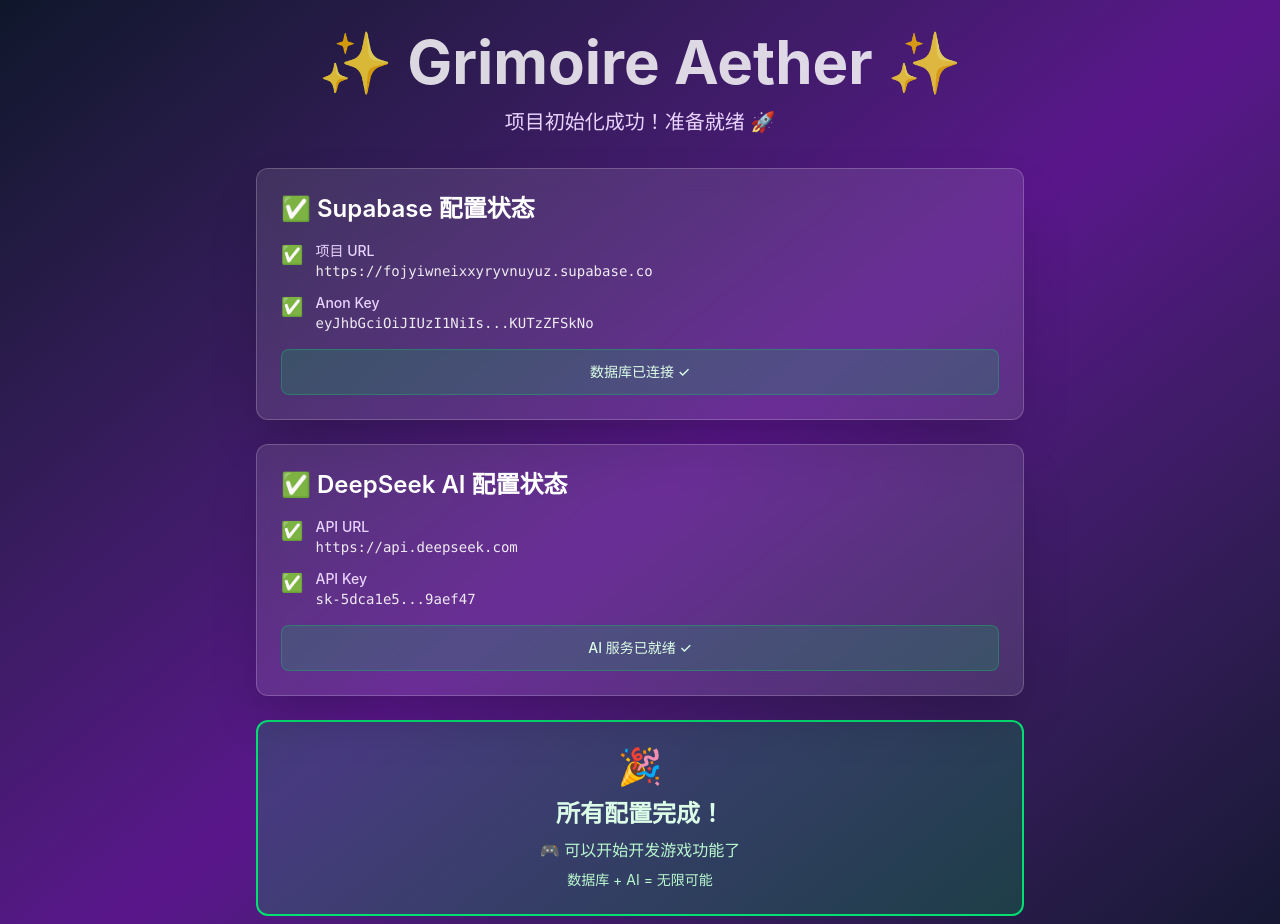
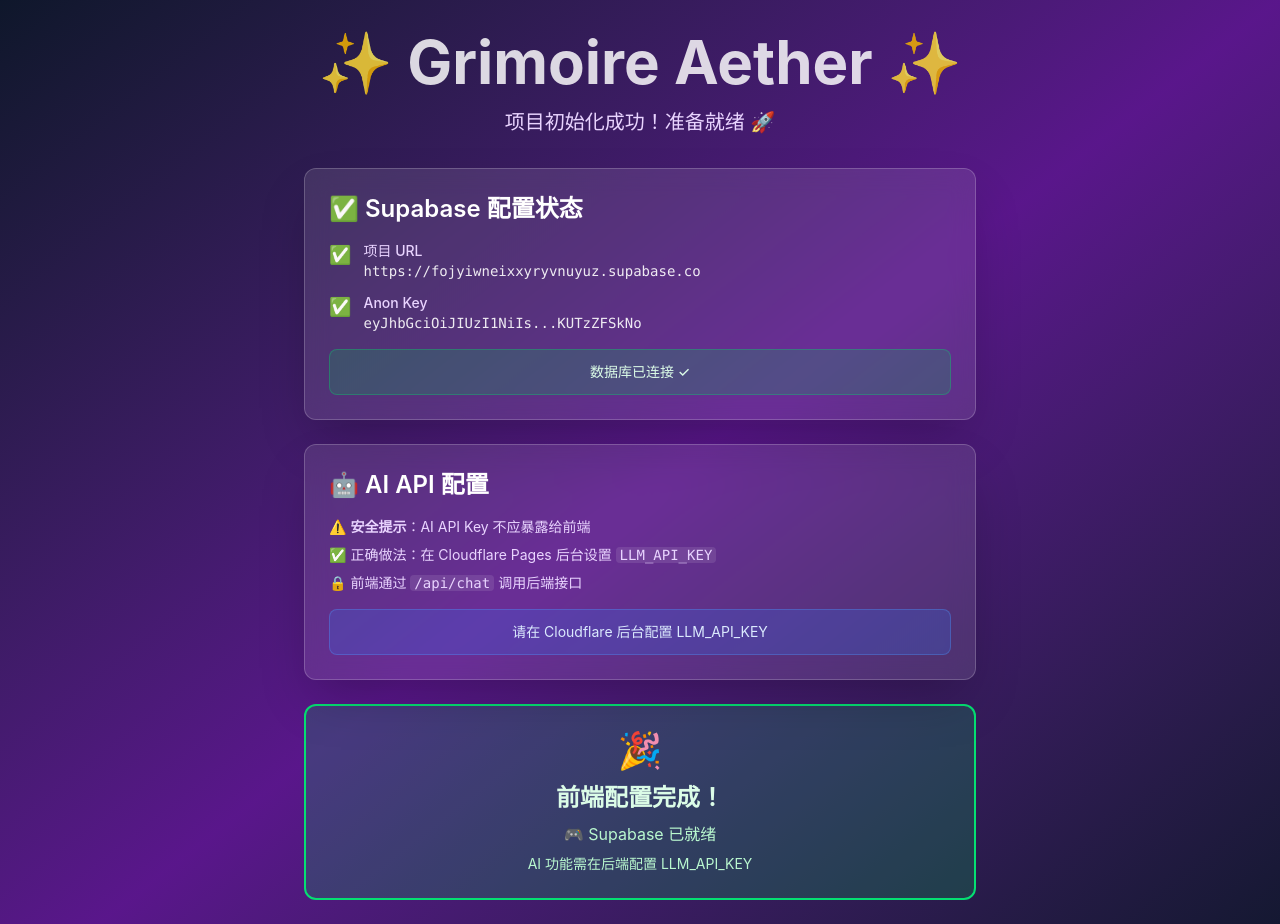
Before and after one commit to Shallow-dusty/Grimoire-Aether, a React (Vite) app: page / in a window 1280 px wide. Shown: the top 924 px of the page. Built offline with nearby package versions, Linux system fonts and the light colour scheme.

Commit message:
Fix: Add .npmrc for legacy-peer-deps, secure AI API key handling

```diff
--- a/src/App.tsx
+++ b/src/App.tsx
@@ -1,25 +1,16 @@
 import React from 'react';
 
 const App: React.FC = () => {
-  // 检查 Supabase 配置
+  // 检查 Supabase 配置（前端可访问）
   const supabaseUrl = import.meta.env.VITE_SUPABASE_URL;
   const supabaseKey = import.meta.env.VITE_SUPABASE_ANON_KEY;
   const isSupabaseConfigured = supabaseUrl && supabaseKey &&
     !supabaseUrl.includes('placeholder') &&
     !supabaseKey.includes('placeholder');
 
-  // 检查 AI API 配置
-  const aiApiUrl = import.meta.env.VITE_AI_API_URL;
-  const aiApiKey = import.meta.env.VITE_AI_API_KEY;
-  const isAiConfigured = aiApiUrl && aiApiKey &&
-    !aiApiUrl.includes('placeholder') &&
-    !aiApiKey.includes('placeholder');
-
-  const allConfigured = isSupabaseConfigured && isAiConfigured;
-
   return (
     <div className="min-h-screen bg-gradient-to-br from-slate-900 via-purple-900 to-slate-900 flex items-center justify-center p-8">
-      <div className="max-w-3xl w-full space-y-6">
+      <div className="max-w-2xl w-full space-y-6">
         {/* 主标题 */}
         <div className="text-center mb-8">
           <h1 className="text-6xl font-bold text-white mb-4 animate-pulse">
@@ -65,8 +56,8 @@
 
           {/* Supabase 状态总结 */}
           <div className={`mt-4 p-3 rounded-lg ${isSupabaseConfigured
-              ? 'bg-green-500/20 border border-green-400/30'
-              : 'bg-yellow-500/20 border border-yellow-400/30'
+            ? 'bg-green-500/20 border border-green-400/30'
+            : 'bg-yellow-500/20 border border-yellow-400/30'
             }`}>
             <div className="text-center text-sm">
               {isSupabaseConfigured ? (
@@ -78,78 +69,43 @@
           </div>
         </div>
 
-        {/* AI API 配置状态卡片 */}
+        {/* AI API 说明卡片 */}
         <div className="bg-white/10 backdrop-blur-md rounded-xl p-6 border border-white/20 shadow-2xl">
           <h2 className="text-2xl font-semibold text-white mb-4 flex items-center gap-2">
-            {isAiConfigured ? '✅' : '⚙️'} DeepSeek AI 配置状态
+            🤖 AI API 配置
           </h2>
 
-          <div className="space-y-3">
-            {/* API URL 状态 */}
-            <div className="flex items-start gap-3">
-              <span className="text-lg">{aiApiUrl && !aiApiUrl.includes('placeholder') ? '✅' : '❌'}</span>
-              <div className="flex-1">
-                <div className="text-sm font-medium text-purple-200">API URL</div>
-                <div className="text-white/90 font-mono text-sm break-all">
-                  {aiApiUrl || '未配置'}
-                </div>
-              </div>
-            </div>
-
-            {/* API Key 状态 */}
-            <div className="flex items-start gap-3">
-              <span className="text-lg">{aiApiKey && !aiApiKey.includes('placeholder') ? '✅' : '❌'}</span>
-              <div className="flex-1">
-                <div className="text-sm font-medium text-purple-200">API Key</div>
-                <div className="text-white/90 font-mono text-sm">
-                  {aiApiKey
-                    ? `${aiApiKey.substring(0, 10)}...${aiApiKey.substring(aiApiKey.length - 6)}`
-                    : '未配置'
-                  }
-                </div>
-              </div>
-            </div>
+          <div className="text-purple-200 text-sm space-y-2">
+            <p>⚠️ <strong>安全提示</strong>：AI API Key 不应暴露给前端</p>
+            <p>✅ 正确做法：在 Cloudflare Pages 后台设置 <code className="bg-white/10 px-1 rounded">LLM_API_KEY</code></p>
+            <p>🔒 前端通过 <code className="bg-white/10 px-1 rounded">/api/chat</code> 调用后端接口</p>
           </div>
 
-          {/* AI 状态总结 */}
-          <div className={`mt-4 p-3 rounded-lg ${isAiConfigured
-              ? 'bg-green-500/20 border border-green-400/30'
-              : 'bg-yellow-500/20 border border-yellow-400/30'
-            }`}>
-            <div className="text-center text-sm">
-              {isAiConfigured ? (
-                <span className="text-green-100 font-medium">AI 服务已就绪 ✓</span>
-              ) : (
-                <span className="text-yellow-100 font-medium">等待 AI 配置</span>
-              )}
+          <div className="mt-4 p-3 rounded-lg bg-blue-500/20 border border-blue-400/30">
+            <div className="text-center text-sm text-blue-100">
+              请在 Cloudflare 后台配置 LLM_API_KEY
             </div>
           </div>
         </div>
 
         {/* 总体状态 */}
-        <div className={`p-6 rounded-xl border-2 ${allConfigured
-            ? 'bg-green-500/20 border-green-400'
-            : 'bg-blue-500/20 border-blue-400'
+        <div className={`p-6 rounded-xl border-2 ${isSupabaseConfigured
+          ? 'bg-green-500/20 border-green-400'
+          : 'bg-blue-500/20 border-blue-400'
           }`}>
           <div className="text-center">
-            <div className="text-4xl mb-3">{allConfigured ? '🎉' : '📋'}</div>
-            <div className={`text-2xl font-bold mb-2 ${allConfigured ? 'text-green-100' : 'text-blue-100'}`}>
-              {allConfigured ? '所有配置完成！' : '配置进度'}
+            <div className="text-4xl mb-3">{isSupabaseConfigured ? '🎉' : '📋'}</div>
+            <div className={`text-2xl font-bold mb-2 ${isSupabaseConfigured ? 'text-green-100' : 'text-blue-100'}`}>
+              {isSupabaseConfigured ? '前端配置完成！' : '等待配置'}
             </div>
-            <div className={`${allConfigured ? 'text-green-200' : 'text-blue-200'}`}>
-              {allConfigured ? (
+            <div className={`${isSupabaseConfigured ? 'text-green-200' : 'text-blue-200'}`}>
+              {isSupabaseConfigured ? (
                 <>
-                  <p className="mb-2">🎮 可以开始开发游戏功能了</p>
-                  <p className="text-sm">数据库 + AI = 无限可能</p>
+                  <p className="mb-2">🎮 Supabase 已就绪</p>
+                  <p className="text-sm">AI 功能需在后端配置 LLM_API_KEY</p>
                 </>
               ) : (
-                <>
-                  <p className="mb-2">已完成: {(isSupabaseConfigured ? 1 : 0) + (isAiConfigured ? 1 : 0)} / 2</p>
-                  <p className="text-sm text-xs">
-                    {!isSupabaseConfigured && '• 需要配置 Supabase '}
-                    {!isAiConfigured && '• 需要配置 AI API'}
-                  </p>
-                </>
+                <p>请配置 Supabase 环境变量</p>
               )}
             </div>
           </div>
@@ -158,7 +114,7 @@
         {/* 提示信息 */}
         <div className="text-center">
           <p className="text-purple-300 text-sm">
-            � 按 F12 打开开发者工具查看详细信息
+            💡 按 F12 打开开发者工具查看详细信息
           </p>
           <p className="text-purple-400 text-xs mt-2">
             GitHub: <a href="https://github.com/Shallow-dusty/Grimoire-Aether" target="_blank" rel="noopener noreferrer" className="underline hover:text-purple-300">Shallow-dusty/Grimoire-Aether</a>
```
Also changed, not shown: 2 other files (tests, documents, lock files or other folders).
